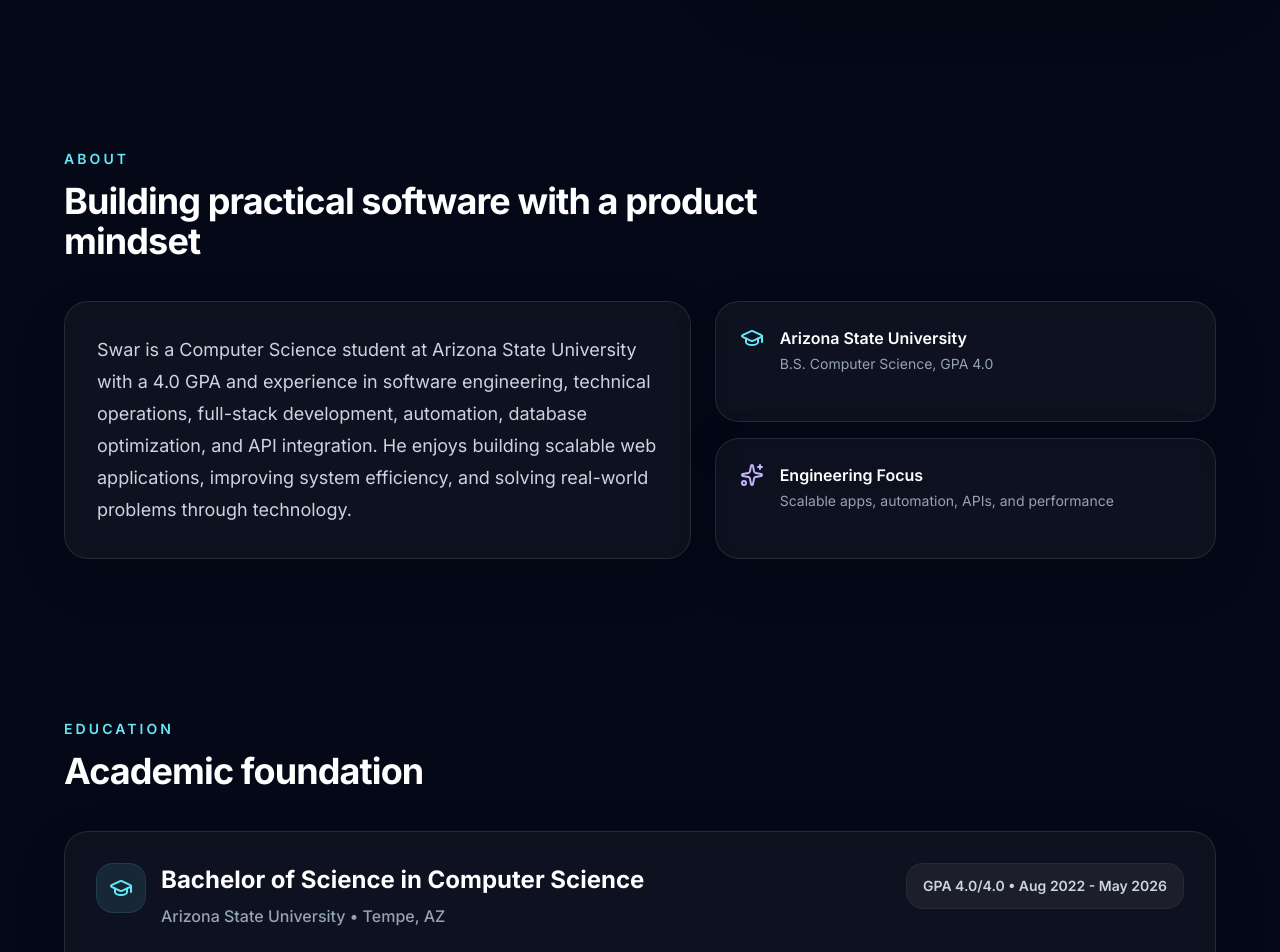
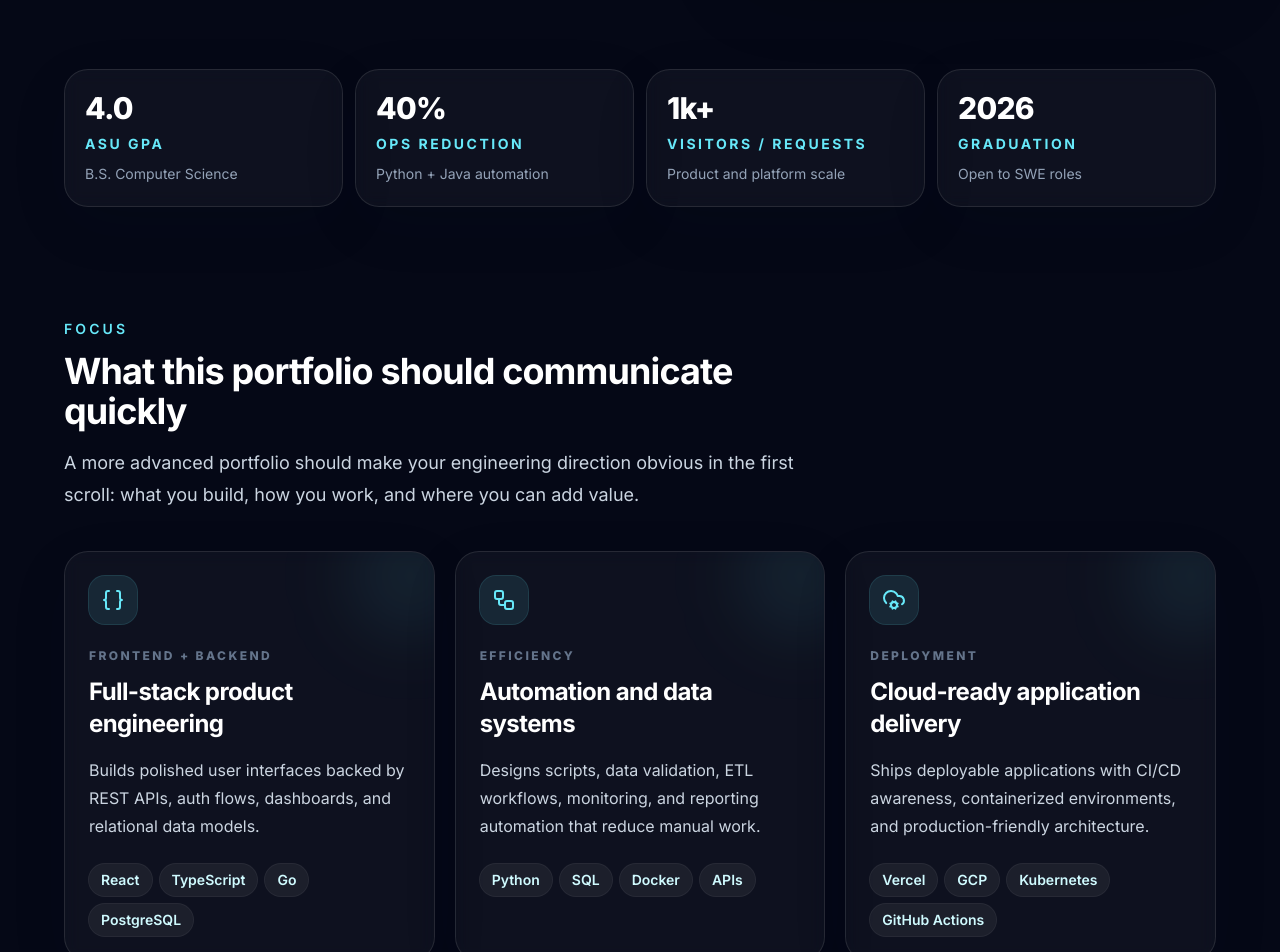
Before and after one commit to skhatav1/Personal-Website, a React (Vite) app: page / in a window 1280 px wide. Shown: the part 1160-2112 px from the top of the page. Built offline with nearby package versions, Linux system fonts and the light colour scheme.

Commit message:
Enhance portfolio with advanced sections and project filters

```diff
--- a/src/App.tsx
+++ b/src/App.tsx
@@ -2,8 +2,10 @@
 import { Contact } from './components/Contact';
 import { Education } from './components/Education';
 import { Experience } from './components/Experience';
+import { FocusAreas } from './components/FocusAreas';
 import { Footer } from './components/Footer';
 import { Hero } from './components/Hero';
+import { ImpactStrip } from './components/ImpactStrip';
 import { Leadership } from './components/Leadership';
 import { Navbar } from './components/Navbar';
 import { ProjectLanding } from './components/ProjectLanding';
@@ -19,6 +21,8 @@
       <Navbar />
       <main>
         <Hero />
+        <ImpactStrip />
+        <FocusAreas />
         <About />
         <Education />
         <TechShowcase />
--- /dev/null
+++ b/src/components/FocusAreas.tsx
@@ -0,0 +1,42 @@
+import { Braces, CloudCog, Workflow } from 'lucide-react';
+import { focusAreas } from '../data';
+import { Section } from './Section';
+
+const icons = [Braces, Workflow, CloudCog];
+
+export function FocusAreas() {
+  return (
+    <Section
+      id="focus"
+      eyebrow="Focus"
+      title="What this portfolio should communicate quickly"
+      description="A more advanced portfolio should make your engineering direction obvious in the first scroll: what you build, how you work, and where you can add value."
+    >
+      <div className="grid gap-5 lg:grid-cols-3">
+        {focusAreas.map((area, index) => {
+          const Icon = icons[index];
+          return (
+            <article key={area.title} className="group relative overflow-hidden rounded-3xl border border-white/10 bg-white/[0.04] p-6 shadow-soft backdrop-blur transition duration-300 hover:-translate-y-1 hover:border-cyan-300/35 hover:bg-white/[0.07]">
+              <div className="absolute -right-8 -top-8 h-28 w-28 rounded-full bg-cyan-300/10 blur-2xl transition group-hover:bg-violet-300/15" />
+              <div className="relative">
+                <div className="mb-6 flex h-12 w-12 items-center justify-center rounded-2xl bg-cyan-300/10 text-cyan-300 ring-1 ring-cyan-300/20">
+                  <Icon size={24} />
+                </div>
+                <p className="text-xs font-black uppercase tracking-[0.2em] text-slate-500">{area.eyebrow}</p>
+                <h3 className="mt-3 text-2xl font-bold tracking-tight text-white">{area.title}</h3>
+                <p className="mt-4 leading-7 text-slate-300">{area.description}</p>
+                <div className="mt-6 flex flex-wrap gap-2">
+                  {area.stack.map((item) => (
+                    <span key={item} className="rounded-full bg-white/[0.06] px-3 py-1.5 text-sm font-semibold text-cyan-100 ring-1 ring-white/10">
+                      {item}
+                    </span>
+                  ))}
+                </div>
+              </div>
+            </article>
+          );
+        })}
+      </div>
+    </Section>
+  );
+}
--- /dev/null
+++ b/src/components/ImpactStrip.tsx
@@ -0,0 +1,17 @@
+import { impactMetrics } from '../data';
+
+export function ImpactStrip() {
+  return (
+    <section className="px-5 pb-8 lg:px-8">
+      <div className="mx-auto grid max-w-6xl gap-3 sm:grid-cols-2 lg:grid-cols-4">
+        {impactMetrics.map((metric) => (
+          <article key={metric.label} className="rounded-3xl border border-white/10 bg-white/[0.04] p-5 shadow-soft backdrop-blur">
+            <p className="text-3xl font-black tracking-tight text-white">{metric.value}</p>
+            <p className="mt-2 text-sm font-bold uppercase tracking-[0.18em] text-cyan-300">{metric.label}</p>
+            <p className="mt-2 text-sm leading-6 text-slate-400">{metric.detail}</p>
+          </article>
+        ))}
+      </div>
+    </section>
+  );
+}
--- a/src/components/Navbar.tsx
+++ b/src/components/Navbar.tsx
@@ -2,6 +2,7 @@
 import { useState } from 'react';
 
 const links = [
+  { label: 'Focus', href: '#focus' },
   { label: 'About', href: '#about' },
   { label: 'Education', href: '#education' },
   { label: 'Stack', href: '#stack' },
--- a/src/components/Projects.tsx
+++ b/src/components/Projects.tsx
@@ -1,8 +1,13 @@
 import { ArrowUpRight, Github } from 'lucide-react';
+import { useMemo, useState } from 'react';
 import { projects } from '../data';
 import { Section } from './Section';
 
 export function Projects() {
+  const categories = useMemo(() => ['All', ...Array.from(new Set(projects.map((project) => project.category)))], []);
+  const [activeCategory, setActiveCategory] = useState('All');
+  const visibleProjects = activeCategory === 'All' ? projects : projects.filter((project) => project.category === activeCategory);
+
   return (
     <Section
       id="projects"
@@ -10,11 +15,30 @@
       title="Selected work across AI, web platforms, and operational dashboards"
       description="A focused set of projects that show practical product thinking, full-stack implementation, and integrations with modern APIs."
     >
+      <div className="mb-7 flex flex-wrap gap-2">
+        {categories.map((category) => (
+          <button
+            key={category}
+            type="button"
+            onClick={() => setActiveCategory(category)}
+            className={`rounded-full px-4 py-2 text-sm font-bold transition ${
+              activeCategory === category
+                ? 'bg-cyan-300 text-slate-950 shadow-[0_14px_32px_rgba(34,211,238,0.18)]'
+                : 'bg-white/[0.05] text-slate-300 ring-1 ring-white/10 hover:bg-white/[0.09] hover:text-white'
+            }`}
+          >
+            {category}
+          </button>
+        ))}
+      </div>
       <div className="grid gap-6 md:grid-cols-2">
-        {projects.map((project) => (
+        {visibleProjects.map((project) => (
           <article key={project.name} className="project-card group">
             <div className="flex items-start justify-between gap-4">
-              <h3 className="text-2xl font-bold tracking-tight text-white">{project.name}</h3>
+              <div>
+                <p className="mb-2 text-xs font-black uppercase tracking-[0.2em] text-cyan-300">{project.category}</p>
+                <h3 className="text-2xl font-bold tracking-tight text-white">{project.name}</h3>
+              </div>
               <div className="flex h-10 w-10 shrink-0 items-center justify-center rounded-full bg-white/[0.06] text-slate-300 ring-1 ring-white/10 transition group-hover:bg-cyan-300 group-hover:text-slate-950">
                 <ArrowUpRight size={19} />
               </div>
--- a/src/data.ts
+++ b/src/data.ts
@@ -46,9 +46,38 @@
   },
 ];
 
+export const impactMetrics = [
+  { value: '4.0', label: 'ASU GPA', detail: 'B.S. Computer Science' },
+  { value: '40%', label: 'Ops reduction', detail: 'Python + Java automation' },
+  { value: '1k+', label: 'Visitors / requests', detail: 'Product and platform scale' },
+  { value: '2026', label: 'Graduation', detail: 'Open to SWE roles' },
+];
+
+export const focusAreas = [
+  {
+    title: 'Full-stack product engineering',
+    eyebrow: 'Frontend + Backend',
+    description: 'Builds polished user interfaces backed by REST APIs, auth flows, dashboards, and relational data models.',
+    stack: ['React', 'TypeScript', 'Go', 'PostgreSQL'],
+  },
+  {
+    title: 'Automation and data systems',
+    eyebrow: 'Efficiency',
+    description: 'Designs scripts, data validation, ETL workflows, monitoring, and reporting automation that reduce manual work.',
+    stack: ['Python', 'SQL', 'Docker', 'APIs'],
+  },
+  {
+    title: 'Cloud-ready application delivery',
+    eyebrow: 'Deployment',
+    description: 'Ships deployable applications with CI/CD awareness, containerized environments, and production-friendly architecture.',
+    stack: ['Vercel', 'GCP', 'Kubernetes', 'GitHub Actions'],
+  },
+];
+
 export const projects = [
   {
     name: 'StudySync',
+    category: 'AI Product',
     tech: ['Flutter', 'Firebase Auth', 'Firestore', 'FastAPI', 'Python', 'Render', 'Vercel'],
     signal: 'Live AI Product',
     accent: 'from-cyan-300 to-blue-500',
@@ -60,6 +89,7 @@
   },
   {
     name: 'SmartHealth Tracker',
+    category: 'AI Analytics',
     tech: ['Python', 'Django', 'React', 'PostgreSQL'],
     signal: 'AI Analytics',
     accent: 'from-emerald-300 to-cyan-500',
@@ -69,6 +99,7 @@
   },
   {
     name: 'EduLearn',
+    category: 'Full Stack',
     tech: ['Node.js', 'Express', 'React', 'PostgreSQL'],
     signal: 'Adaptive Learning',
     accent: 'from-violet-300 to-fuchsia-500',
@@ -78,6 +109,7 @@
   },
   {
     name: 'Velocified LMS Enhancement',
+    category: 'Dashboard',
     tech: ['JavaScript', 'Backend Integration', 'Dashboard UI'],
     signal: 'Dashboard Systems',
     accent: 'from-amber-200 to-orange-500',
```
